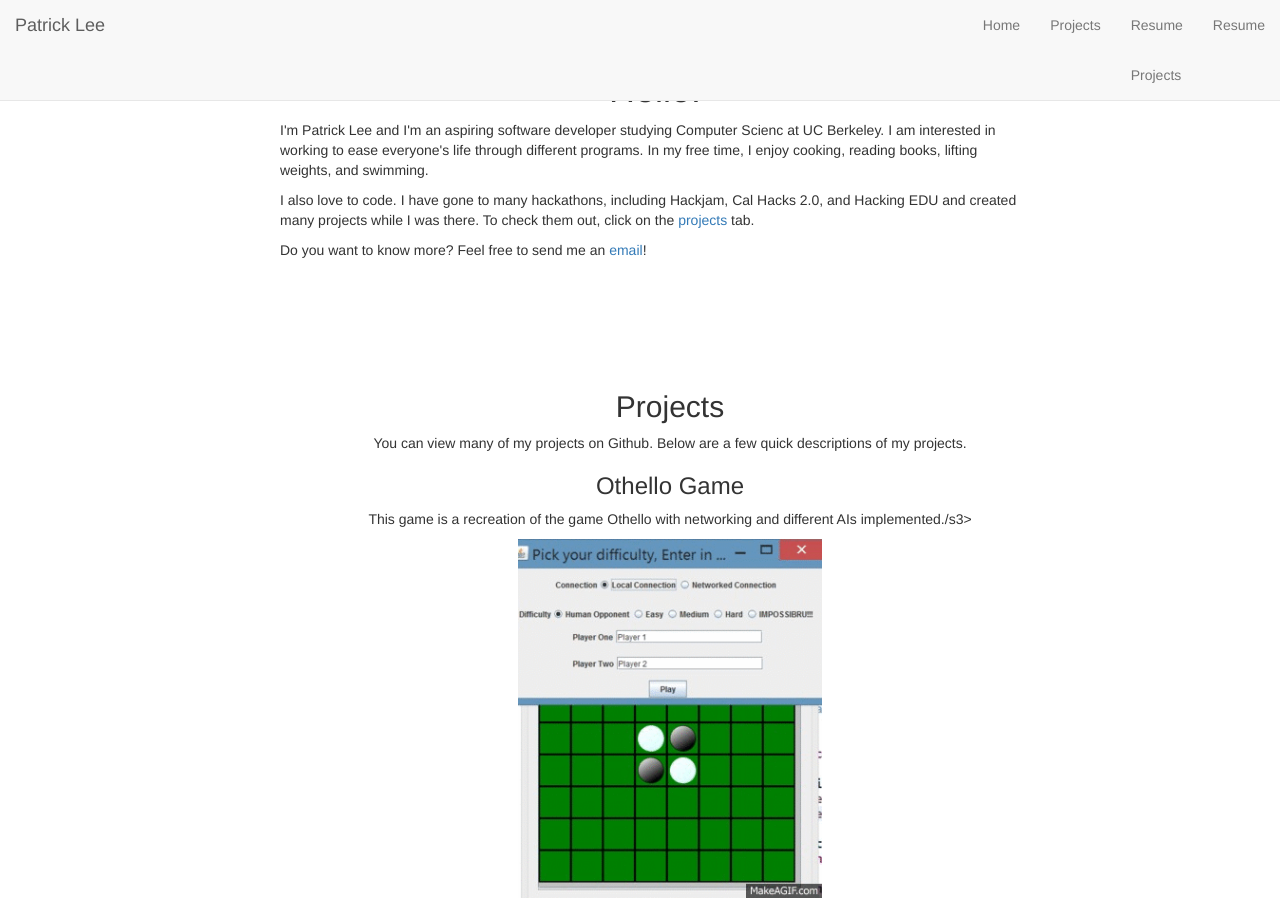
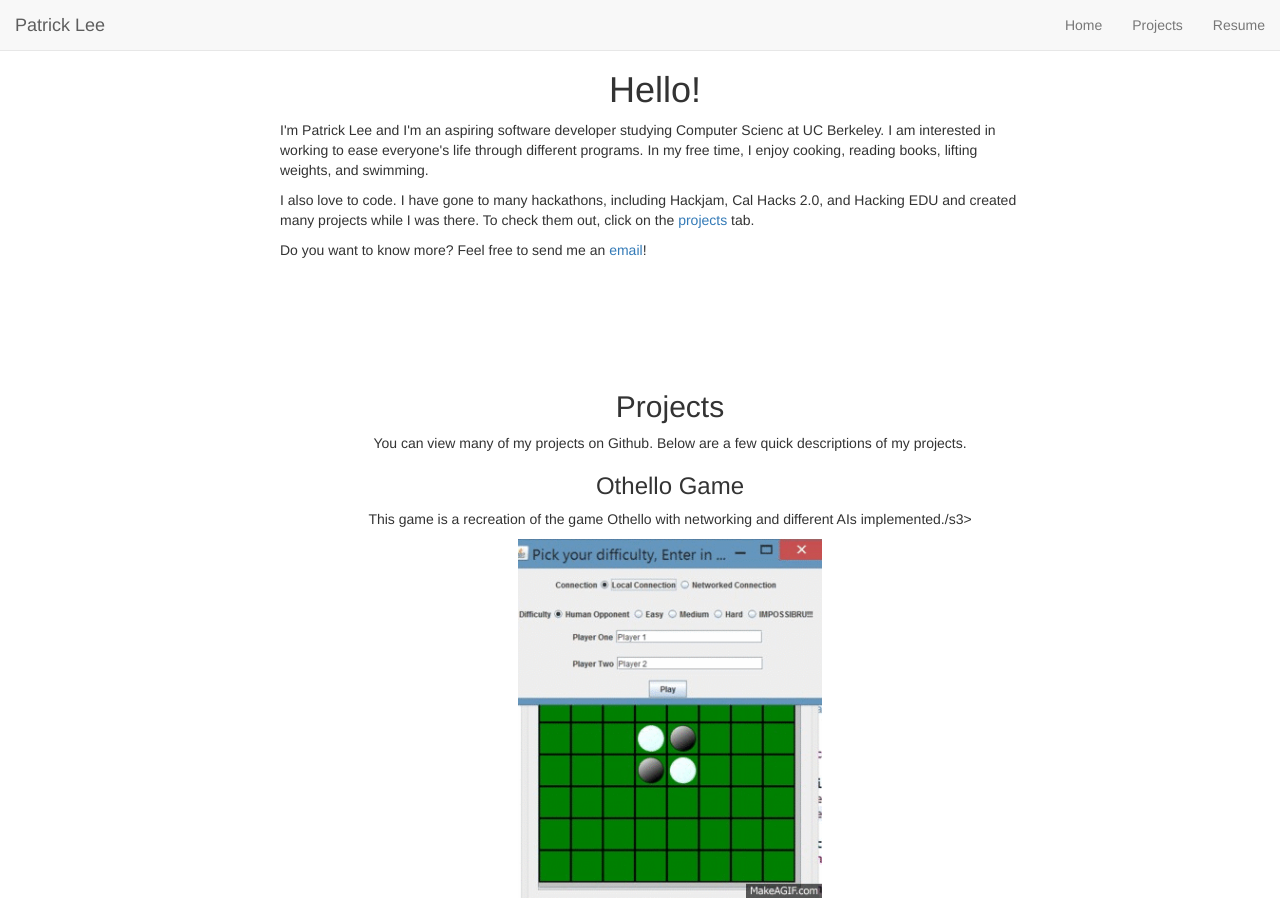
Before and after one commit to jackielwu/plee5.github.io, a plain HTML site: page project.html in a window 1280 px wide. Shown: the top 901 px of the page. Drawn offline with nearby package versions, Linux system fonts and the light colour scheme; a script that the page names is missing.

Commit message:
Fixed project.html

```diff
--- a/project.html
+++ b/project.html
@@ -58,10 +58,6 @@
                         <a href="/">Home</a>
                     </li>
                     <li>
-                        <a href="/projects">Projects</a>
-                    </li>
-                    <li>
-                        <a href="resume">Resume</a>
                         <a href="project.html">Projects</a>
                     </li>
                     <li>
```
